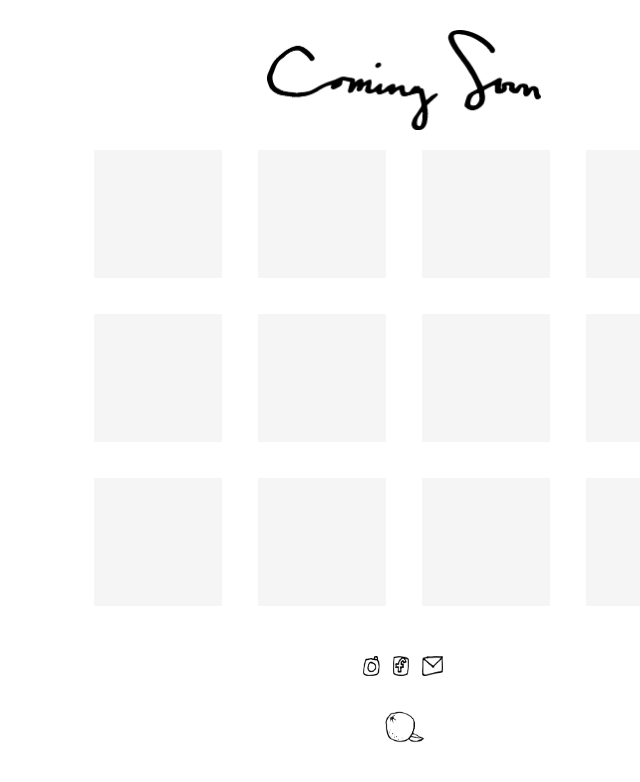
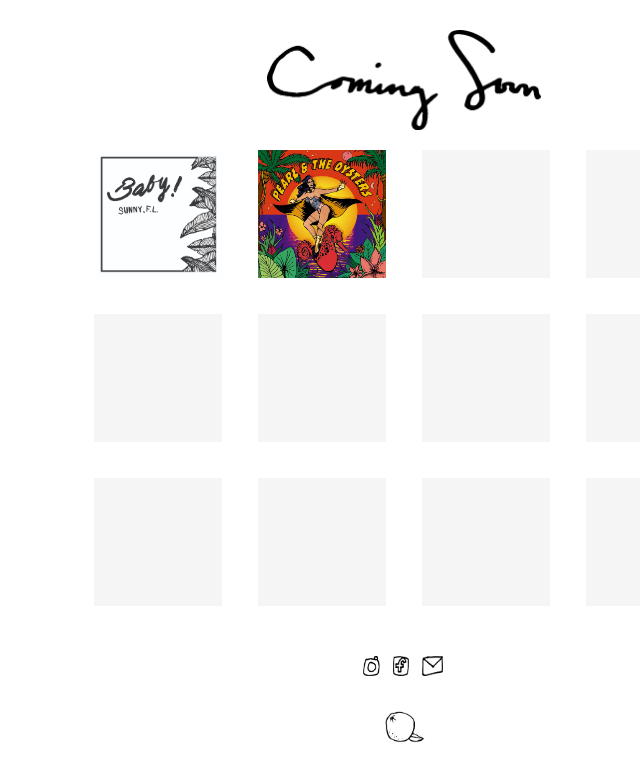
Before and after one commit to mgoldenberg/ugly-orange, a website: page index.html in a window 1280 px wide. Shown: the whole page, without its empty margins (236-876 px from the left). Drawn offline with Linux system fonts and the light colour scheme.

Commit message:
added new band

```diff
--- a/index.html
+++ b/index.html
@@ -19,15 +19,15 @@
 
     </div>
 
-    <audio src="songs/baby.mp3" autoplay>
+    <!-- <audio src="songs/baby.mp3" autoplay> -->
 
     </audio>
     <!-- tiles -->
     <div class="tiles">
       <div class="tiles-container">
-        <div class="album">
+        <div class="album baby">
         </div>
-        <div class="album">
+        <div class="album pearl">
         </div>
         <div class="album">
         </div>
--- a/sass/main.scss
+++ b/sass/main.scss
@@ -28,6 +28,21 @@
       width: 128px;
       margin: 16px;
       display: inline-block;
+
+    }
+    /*
+      bands
+    */
+    .baby {
+      background-image: url('../img/albums/baby.jpg') !important;
+      background-repeat: no-repeat;
+      background-size: contain;
+    }
+
+    .pearl {
+      background-image: url('../img/albums/pearl.jpg') !important;
+      background-repeat: no-repeat;
+      background-size: contain;
     }
   }
 }
```
Also changed, not shown: css/main.css, img/albums/baby.jpg (renamed from img/baby.jpg), img/albums/pearl.jpg (added), 3 other files.
